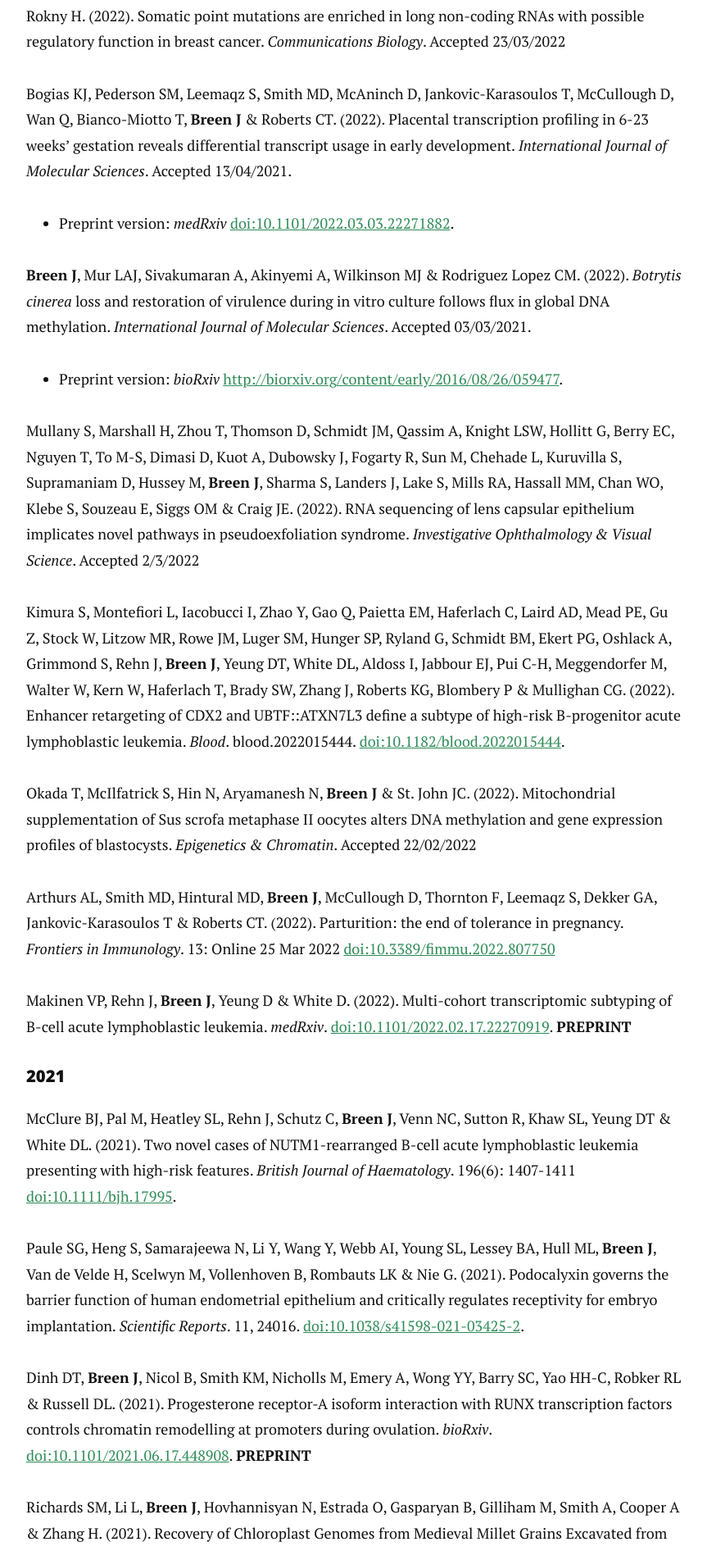
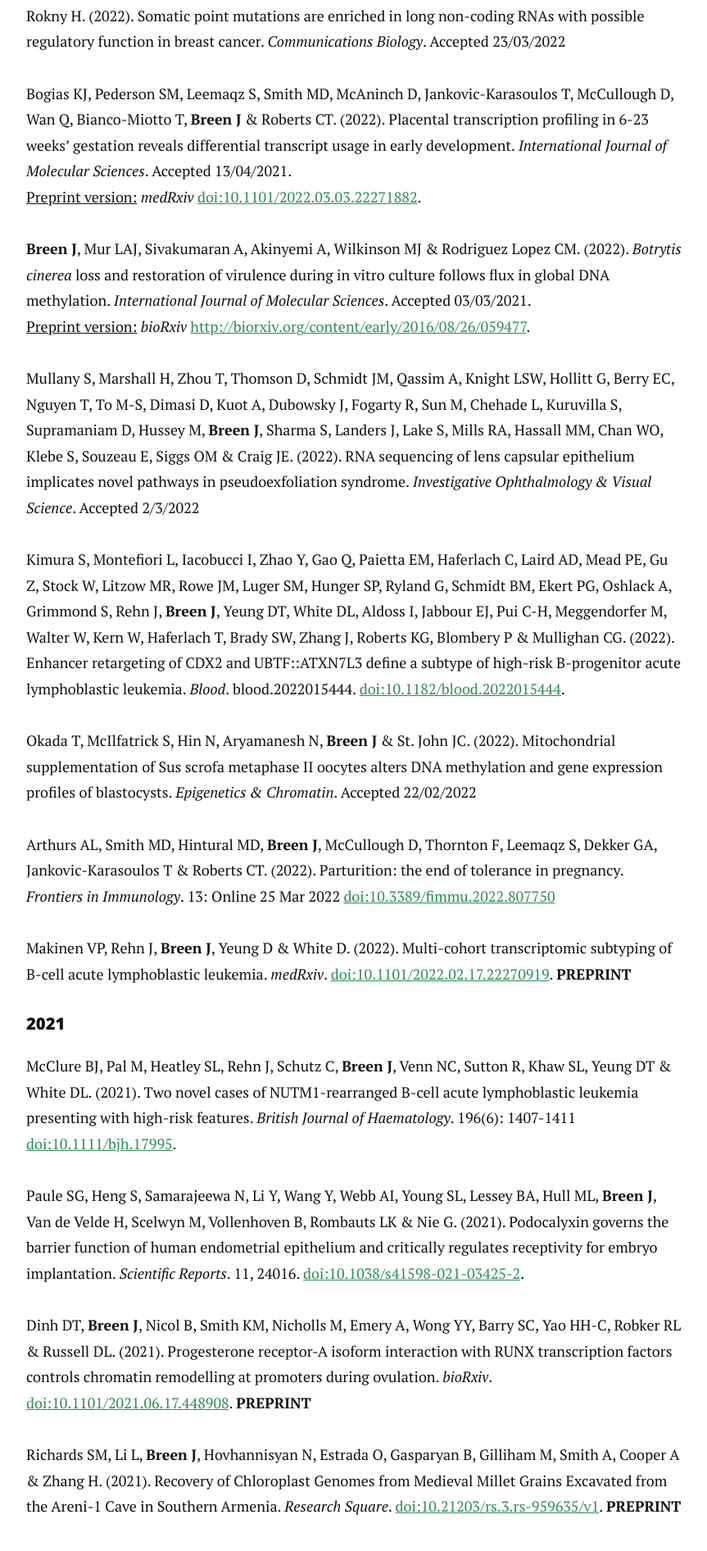
Before and after one commit to jimmybgammyknee/jimmybgammyknee.github.io, a Jekyll site: the page built from cv.md, in a window 1280 px wide. Shown: the part 2137-4029 px from the top of the page at 82% size, without its empty margins (208-1071 px from the left). Built offline with Jekyll 4.4.1, drawn with Linux system fonts in a browser that asks for light colours; nearby versions of some CDN libraries.

Commit message:
formatting changes

```diff
--- a/cv.md
+++ b/cv.md
@@ -69,10 +69,10 @@ Dashti H, Dehzangi A, Bayati M, **Breen J**, Lovell N, Ebrahimi D, Rabiee HR, Al
 Rezaei N, Bayati M, Tahaei MS, Khorasani S, Hamidi N, Lovell N, **Breen J**, Rabiee H & Alinejad Rokny H. (2022). Somatic point mutations are enriched in long non-coding RNAs with possible regulatory function in breast cancer. _Communications Biology_. Accepted 23/03/2022
 
 Bogias KJ, Pederson SM, Leemaqz S, Smith MD, McAninch D, Jankovic-Karasoulos T, McCullough D, Wan Q, Bianco-Miotto T, **Breen J** & Roberts CT. (2022). Placental transcription profiling in 6-23 weeks' gestation reveals differential transcript usage in early development. _International Journal of Molecular Sciences_. Accepted 13/04/2021.
-- Preprint version: *medRxiv* [doi:10.1101/2022.03.03.22271882](https://doi.org/10.1101/2022.03.03.22271882).
+<u>Preprint version:</u> *medRxiv* [doi:10.1101/2022.03.03.22271882](https://doi.org/10.1101/2022.03.03.22271882).
 
 **Breen J**, Mur LAJ, Sivakumaran A, Akinyemi A, Wilkinson MJ & Rodriguez Lopez CM. (2022). *Botrytis cinerea* loss and restoration of virulence during in vitro culture follows flux in global DNA methylation. _International Journal of Molecular Sciences_. Accepted 03/03/2021.
-- Preprint version: *bioRxiv* [http://biorxiv.org/content/early/2016/08/26/059477](http://biorxiv.org/content/early/2016/08/26/059477).
+<u>Preprint version:</u> *bioRxiv* [http://biorxiv.org/content/early/2016/08/26/059477](http://biorxiv.org/content/early/2016/08/26/059477).
 
 Mullany S, Marshall H, Zhou T, Thomson D, Schmidt JM, Qassim A, Knight LSW, Hollitt G, Berry EC, Nguyen T, To M-S, Dimasi D, Kuot A, Dubowsky J, Fogarty R, Sun M, Chehade L, Kuruvilla S, Supramaniam D, Hussey M, **Breen J**, Sharma S, Landers J, Lake S, Mills RA, Hassall MM, Chan WO, Klebe S, Souzeau E, Siggs OM & Craig JE. (2022). RNA sequencing of lens capsular epithelium implicates novel pathways in pseudoexfoliation syndrome. _Investigative Ophthalmology & Visual Science_. Accepted 2/3/2022
 
```
